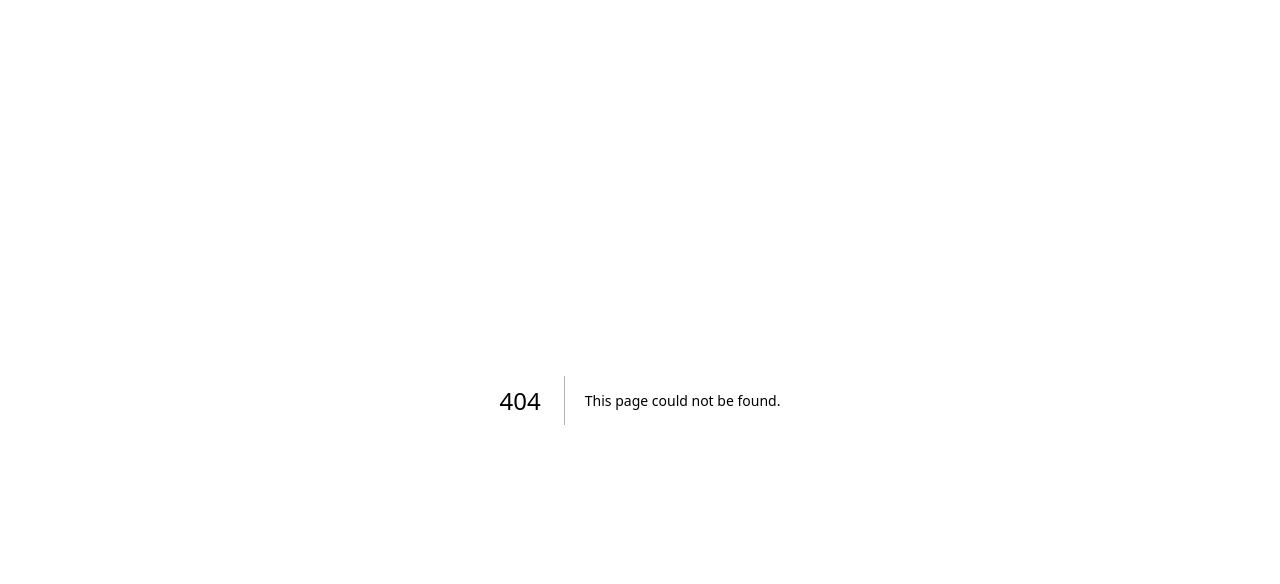
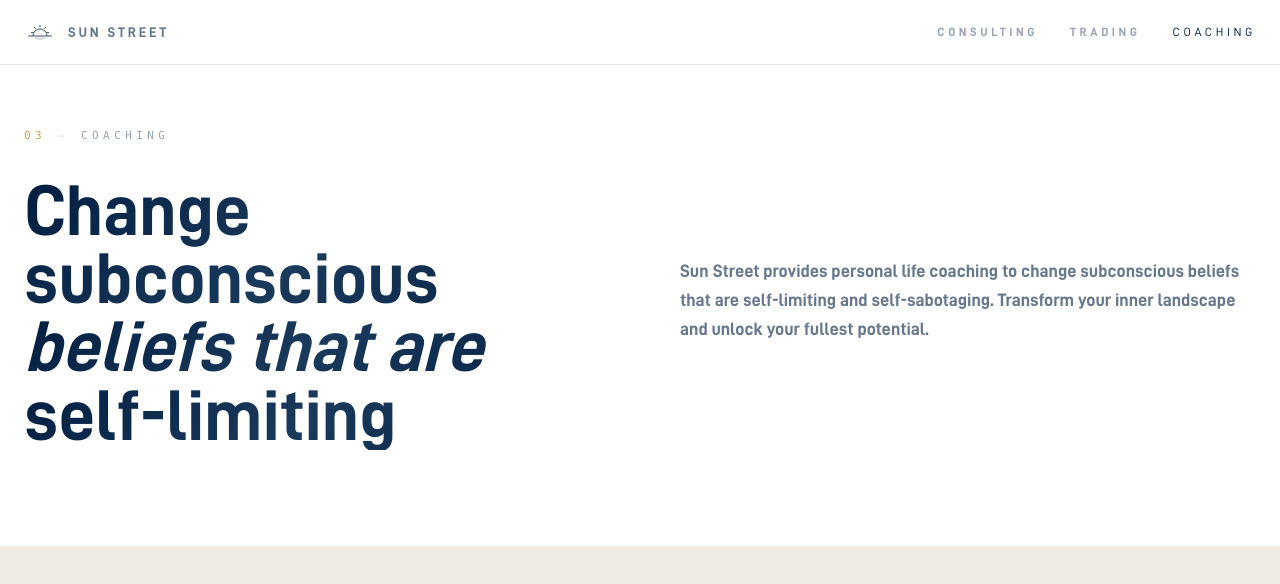
Before and after one commit to SikeGottem/sunstreet, a Next.js app: page /coaching in a window 1280 px wide. Before the commit this address had no page. Shown: the top 584 px of the page. Built offline with nearby package versions, Linux system fonts and the light colour scheme.

Commit message:
feat: split into separate pages for consulting/trading/coaching

```diff
--- /dev/null
+++ b/src/app/coaching/page.tsx
@@ -0,0 +1,111 @@
+"use client";
+import { motion, useScroll, useTransform, MotionValue } from "framer-motion";
+import { useRef } from "react";
+import PageNav from "@/components/PageNav";
+import PageFooter from "@/components/PageFooter";
+
+function Reveal({ children, delay = 0, className = "" }: { children: React.ReactNode; delay?: number; className?: string }) {
+  return (
+    <motion.div initial={{ opacity: 0, y: 30 }} whileInView={{ opacity: 1, y: 0 }} viewport={{ once: true, margin: "-50px" }} transition={{ duration: 0.7, delay, ease: [0.22, 1, 0.36, 1] }} className={className}>
+      {children}
+    </motion.div>
+  );
+}
+
+function SectionLabel({ number, label }: { number: string; label: string }) {
+  return (
+    <p className="text-[11px] tracking-[0.4em] uppercase text-[#011E41]/40 mb-8 font-mono">
+      <span className="text-[#C9A84C]">{number}</span>
+      <span className="mx-3 text-[#011E41]/20">—</span>
+      {label}
+    </p>
+  );
+}
+
+function ServiceLayer({ svc, index, scrollYProgress, start, end, total }: { svc: { title: string; desc: string }; index: number; scrollYProgress: MotionValue<number>; start: number; end: number; total: number }) {
+  const opacity = useTransform(scrollYProgress, [start, start + 0.05, end - 0.05, end], [0, 1, 1, index === total - 1 ? 1 : 0]);
+  const scale = useTransform(scrollYProgress, [start, start + 0.1, end - 0.05, end], [0.9, 1, 1, index === total - 1 ? 1 : 0.95]);
+  return (
+    <motion.div style={{ opacity, scale }} className="absolute inset-0 flex items-center justify-center px-6">
+      <div className="max-w-3xl relative">
+        <span className="deco-number absolute -left-8 md:-left-20 -top-16 text-[150px] md:text-[220px]">0{index + 1}</span>
+        <div className="relative z-10">
+          <span className="text-[#011E41]/20 font-mono text-sm mb-4 block">0{index + 1}</span>
+          <h4 className="text-gradient-navy font-sans text-4xl md:text-5xl mb-6">{svc.title}</h4>
+          <p className="text-[#011E41]/60 leading-relaxed text-lg max-w-lg">{svc.desc}</p>
+          <div className="w-16 h-px bg-[#011E41]/20 mt-8" />
+        </div>
+      </div>
+    </motion.div>
+  );
+}
+
+export default function CoachingPage() {
+  const containerRef = useRef(null);
+  const { scrollYProgress } = useScroll({ target: containerRef, offset: ["start start", "end end"] });
+  const services = [
+    { title: "Life Coaching", desc: "The goal of the Awakening program is to introduce individuals to the freedom of living life in a fully expressed way" },
+    { title: "PSYCH-K\u00ae", desc: "A process of reprogramming self limiting beliefs. It is a way to change subconscious beliefs that perpetuate old habits of thinking and behavior." },
+    { title: "Nei Gong", desc: "Chinese energy exercises to create harmony and balance for the body, mind and spirit. It is the parent system of Tai Chi and Qi Gong and follows the Taoist water tradition" },
+  ];
+  const testimonials = [
+    { name: "Rahul K.", text: "I felt calm, more grounded, unexplainably more of myself. Most importantly, hearing on the same day I experienced much more intensely. Later I was given me of my goals and action steps to make the work stick. I felt it was a very compelling experience, and I would highly recommend it to anyone looking to enhance all aspects of their life, especially where they are stuck." },
+    { name: "Preneur", text: "It seems unorganized and lacking first, but I now see it as the most powerful way to manifest and create a better reality. The improvements I\u2019ve had have been incredible results." },
+  ];
+
+  return (
+    <main className="bg-white text-[#011E41] font-sans">
+      <PageNav />
+
+      {/* Hero */}
+      <section className="pt-32 pb-24 px-6 bg-white">
+        <div className="max-w-7xl mx-auto">
+          <Reveal><SectionLabel number="03" label="Coaching" /></Reveal>
+          <div className="grid md:grid-cols-2 gap-12 md:gap-20 items-start">
+            <div>
+              <Reveal delay={0.1}><h1 className="text-gradient-navy font-sans text-5xl md:text-7xl leading-[0.95]">Change subconscious</h1></Reveal>
+              <Reveal delay={0.15}><h1 className="text-gradient-navy font-sans text-5xl md:text-7xl leading-[0.95] italic">beliefs that are</h1></Reveal>
+              <Reveal delay={0.2}><h1 className="text-gradient-navy font-sans text-5xl md:text-7xl leading-[0.95]">self-limiting</h1></Reveal>
+            </div>
+            <div className="md:mt-20">
+              <Reveal delay={0.3}><p className="text-[#011E41]/60 text-lg leading-relaxed">Sun Street provides personal life coaching to change subconscious beliefs that are self-limiting and self-sabotaging. Transform your inner landscape and unlock your fullest potential.</p></Reveal>
+            </div>
+          </div>
+        </div>
+      </section>
+
+      {/* Sticky scroll services */}
+      <div ref={containerRef} className="relative bg-[#EFEBE4]" style={{ height: `${services.length * 100}vh` }}>
+        <div className="sticky top-0 h-screen overflow-hidden">
+          {services.map((svc, i) => (
+            <ServiceLayer key={svc.title} svc={svc} index={i} scrollYProgress={scrollYProgress} start={i / services.length} end={(i + 1) / services.length} total={services.length} />
+          ))}
+        </div>
+      </div>
+
+      {/* Testimonials */}
+      <section className="py-32 px-6 bg-white">
+        <div className="max-w-7xl mx-auto">
+          <Reveal><SectionLabel number="03.1" label="Testimonials" /></Reveal>
+          <Reveal delay={0.1}><h3 className="text-gradient-navy font-sans text-4xl md:text-5xl mb-16">What People <span className="italic">Say</span></h3></Reveal>
+          <div className="grid md:grid-cols-2 gap-8 items-start">
+            {testimonials.map((t, i) => (
+              <Reveal key={t.name} delay={i * 0.2} className={i === 1 ? "md:mt-12" : ""}>
+                <div className="border-2 border-[#011E41]/15 p-8 md:p-10 bg-[#EFEBE4] h-full card-lift rounded-sm">
+                  <svg className="w-10 h-10 text-[#011E41]/10 mb-8" fill="currentColor" viewBox="0 0 24 24"><path d="M14.017 21v-7.391c0-5.704 3.731-9.57 8.983-10.609l.995 2.151c-2.432.917-3.995 3.638-3.995 5.849h4v10h-9.983zm-14.017 0v-7.391c0-5.704 3.748-9.57 9-10.609l.996 2.151c-2.433.917-3.996 3.638-3.996 5.849h3.983v10h-9.983z" /></svg>
+                  <p className="text-[#011E41]/60 leading-relaxed mb-8 italic text-lg">&ldquo;{t.text}&rdquo;</p>
+                  <div className="flex items-center gap-4">
+                    <div className="w-10 h-10 rounded-full bg-[#011E41]/10 flex items-center justify-center"><span className="text-[#011E41] text-sm font-sans">{t.name[0]}</span></div>
+                    <p className="text-[#011E41] text-sm tracking-wider uppercase">&mdash; {t.name}</p>
+                  </div>
+                </div>
+              </Reveal>
+            ))}
+          </div>
+        </div>
+      </section>
+
+      <PageFooter />
+    </main>
+  );
+}
```
